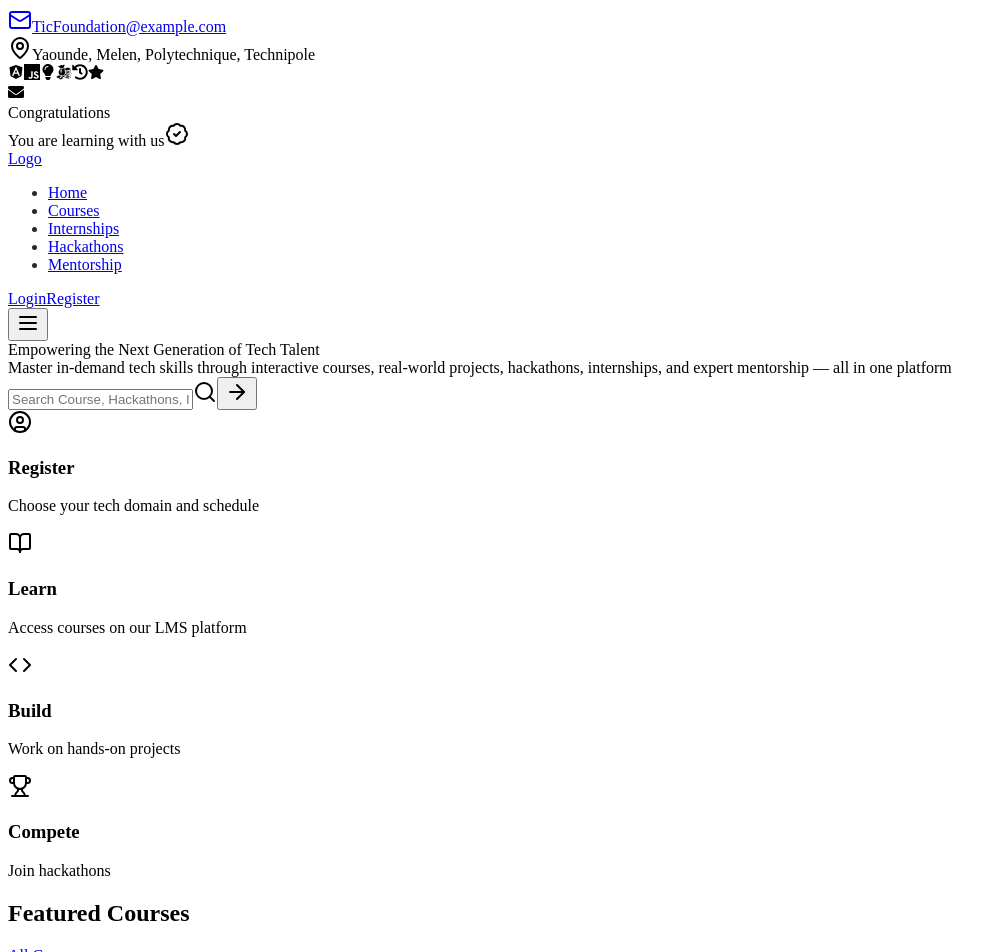
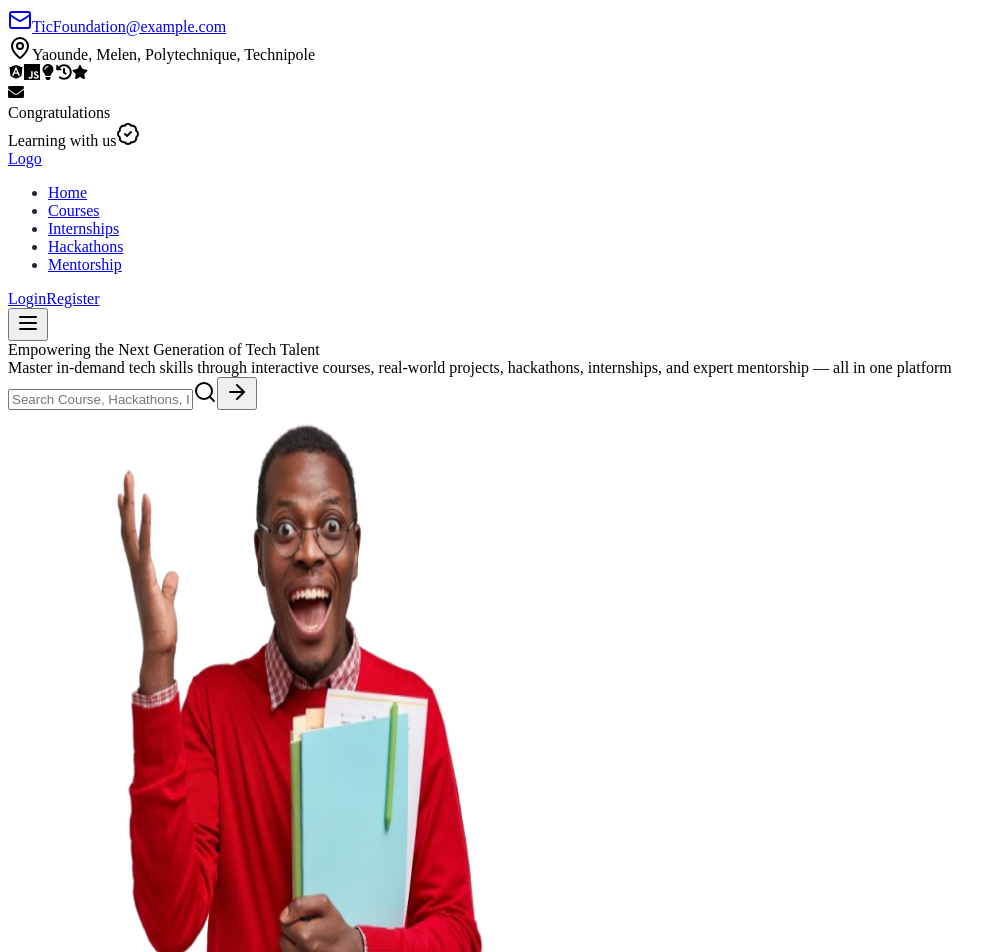
Before and after one commit to tic-summit/tic, a Next.js app: page / in a window 1280 px wide. Shown: the top 952 px of the page, without its empty margins (0-1007 px from the left). Built offline with nearby package versions, Linux system fonts and the light colour scheme.

Commit message:
setting up

```diff
--- a/app/(home)/_components/Hero.jsx
+++ b/app/(home)/_components/Hero.jsx
@@ -2,54 +2,70 @@ import Header from '@/components/header'
 import React from 'react'
 import Searchbar from './Searchbar.'
 import LearningPath from './LearningPaths'
-import { FaBook, FaAngular, FaJs, FaLightbulb, FaHistory, FaStar, FaEnvelope, FaCheck } from 'react-icons/fa'
+import { FaBook, FaAngular, FaJs, FaLightbulb, FaHistory, FaStar, FaEnvelope } from 'react-icons/fa'
 import { SiJavascript } from 'react-icons/si'
 import { GiCash } from 'react-icons/gi'
-import { LucideVerified, Verified } from 'lucide-react'
+import { LucideVerified } from 'lucide-react'
+import Image from 'next/image'
 
 function Hero() {
     return (
         <div>
-            <div className='bg-gradient-to-r from-gray-50 to-blue-50  h-[65vh] md:h-[80vh] relative overflow-hidden'>
-                {/* Floating Icons */}
-                <FaAngular className="absolute top-1/3 right-1/3 text-red-500 text-5xl opacity-90 animate-float-delay" />
-                <SiJavascript className="absolute top-1/5 right-1/4 text-yellow-500 text-4xl opacity-90 animate-float" />
-                <FaLightbulb className="absolute top-1/6 left-1/6 text-yellow-500 text-4xl opacity-90 animate-float-delay" />
-                <GiCash className="absolute top-1/2 right-1/2 text-green-500 text-4xl opacity-90 animate-float" />
-                <FaHistory className="absolute top-3/4 right-1/3 text-purple-500 text-4xl opacity-90 animate-float-delay" />
-                <FaStar className="absolute top-1/4 right-1/5 text-yellow-500 text-4xl opacity-90 animate-float" />
-                <div className='absolute top-1/2 right-1/5 p-6 rounded-2xl  border border-gray-300 text-4xl animate-float text-gray-800 backdrop-blur-md'>
-                    <div className="flex items-center gap-4">
-                        <div className="bg-yellow-500 p-3 rounded-full w-fit">
-                            <FaEnvelope className="text-white text-lg" />
+            <div className='bg-gradient-to-r from-gray-50 to-blue-50 h-[65vh] md:h-[80vh] relative overflow-hidden'>
+                {/* Floating Icons - Adjusted for mobile */}
+                <FaAngular className="hidden sm:block absolute top-1/4 sm:top-1/3 right-1/4 sm:right-1/3 text-red-500 text-3xl sm:text-5xl opacity-70 z-10 animate-float-delay" />
+                <SiJavascript className="hidden sm:block absolute top-1/6 sm:top-1/5 right-1/6 sm:right-1/4 text-yellow-500 text-2xl sm:text-4xl opacity-70 z-10 animate-float" />
+                <FaLightbulb className="absolute top-1/6 left-1/6 text-yellow-500 text-2xl sm:text-4xl opacity-70 z-10 animate-float-delay" />
+                <FaHistory className="hidden sm:block absolute top-3/4 right-1/4 sm:right-1/3 text-purple-500 text-2xl sm:text-4xl opacity-70 z-10 animate-float-delay" />
+                <FaStar className="absolute top-1/4 right-1/6 sm:right-1/5 text-yellow-500 text-2xl sm:text-4xl opacity-70 z-10 animate-float" />
+
+                {/* Notification Card - Adjusted for mobile */}
+                <div className='absolute bottom-4 sm:bottom-18 right-4 sm:right-1/3 p-4 sm:p-6 rounded-2xl border border-gray-300 text-xl sm:text-4xl z-20 animate-float text-gray-800 backdrop-blur-md bg-white/30'>
+                    <div className="flex items-center gap-2 sm:gap-4">
+                        <div className="bg-yellow-500 p-2 sm:p-3 rounded-full w-fit">
+                            <FaEnvelope className="text-white text-sm sm:text-lg" />
                         </div>
                         <div>
-                            <div className="text-sm font-bold">Congratulations</div>
-                            <div className='text-sm flex items-center gap-2'>
-                                You are learning with us
-                                <LucideVerified className='text-white fill-green-500' />
+                            <div className="text-xs sm:text-sm font-bold text-gray-800">Congratulations</div>
+                            <div className='text-xs sm:text-sm flex items-center gap-1 sm:gap-2 text-gray-700'>
+                                Learning with us
+                                <LucideVerified className='text-white fill-green-500 w-3 h-3 sm:w-4 sm:h-4' />
                             </div>
                         </div>
                     </div>
                 </div>
 
                 <Header />
-                <div className="hero-content text-secondary max-w-7xl mx-auto py-30 px-4 relative z-10">
+                <div className="hero-content text-secondary max-w-7xl mx-auto py-20 sm:py-30 px-4 relative z-10 h-full flex flex-col md:flex-row items-center md:justify-between">
                     <div className="left-section w-full text-center md:text-start md:w-1/2">
-                        <div className="header space-y-6">
-                            <div className="title text-2xl md:text-5xl font-bold tracking-wide">
+                        <div className="header space-y-4 sm:space-y-6">
+                            <div className="title text-2xl sm:text-4xl md:text-5xl font-bold tracking-wide">
                                 Empowering the Next Generation of Tech Talent
                             </div>
-                            <div className="subtitle">
+                            <div className="subtitle text-xs sm:text-sm md:text-base">
                                 Master in-demand tech skills through interactive courses, real-world projects, hackathons, internships, and expert mentorship — all in one platform
                             </div>
                         </div>
-                        <div className="search-wrapper mt-18">
+                        <div className="search-wrapper mt-6 sm:mt-8 md:mt-12">
                             <Searchbar />
                         </div>
                     </div>
-                    <div className="right-section"></div>
+
+                    {/* Right Section with Hero Image */}
+                    <div className="right-section hidden lg:block md:w-1/2 h-full relative rounded-[30%_70%_70%_30%_/_30%_30%_70%_70%] bg-brand ml-10 md:ml-20">
+                        <div className="absolute right-0 md:right-10 bottom-0 w-full max-w-xs md:max-w-xl">
+                            <Image
+                                src="/hero.png"
+                                alt="Tech students learning"
+                                width={600}
+                                height={600}
+                                className="w-full h-auto object-contain"
+                                priority
+                            />
+                        </div>
+                    </div>
                 </div>
+
                 <div className="hidden lg:absolute lg:-bottom-30 left-1/2 lg:transform lg:-translate-x-1/2 w-full max-w-7xl mx-auto">
                     <LearningPath />
                 </div>
```
Also changed, not shown: public/hero.png (added).
